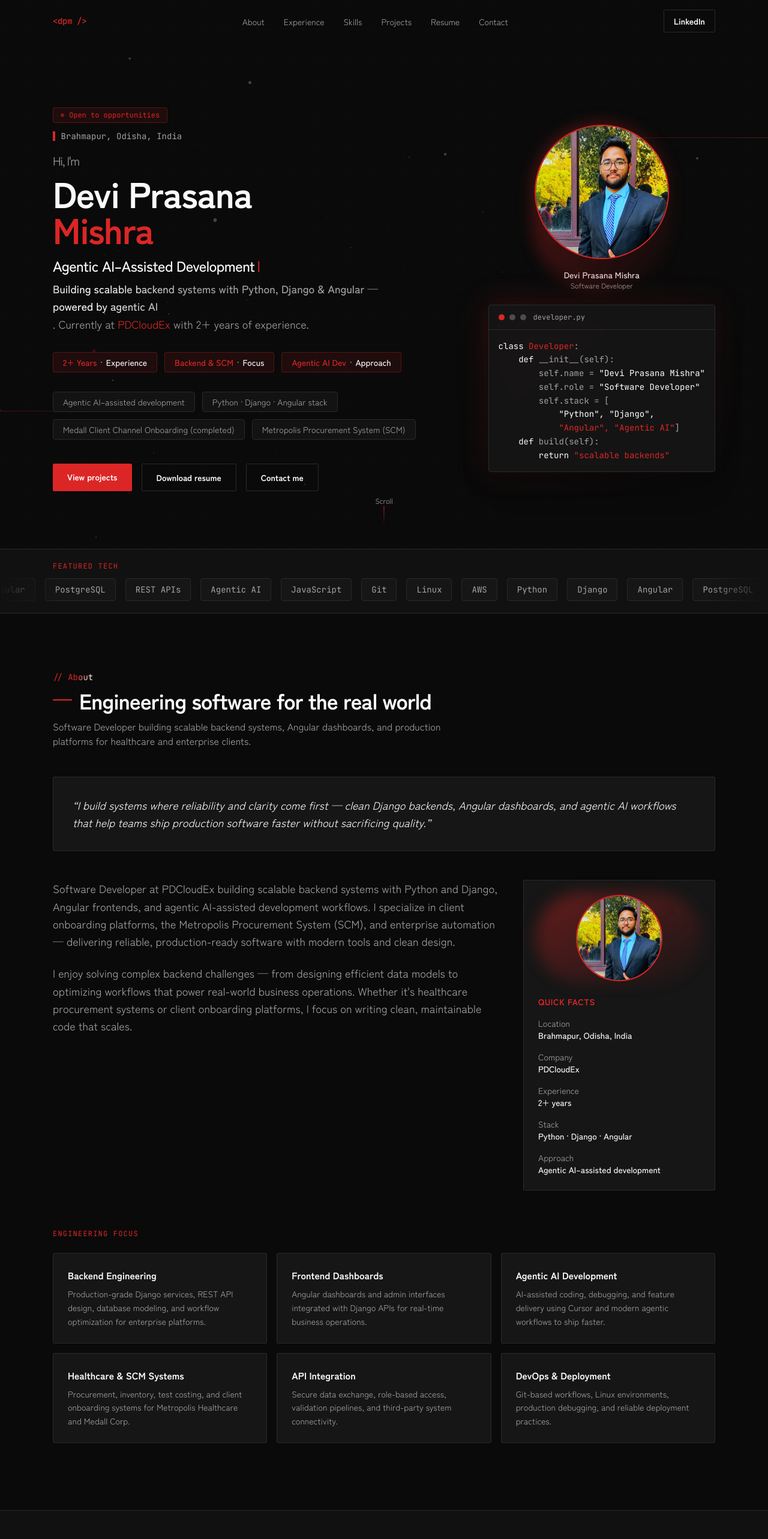
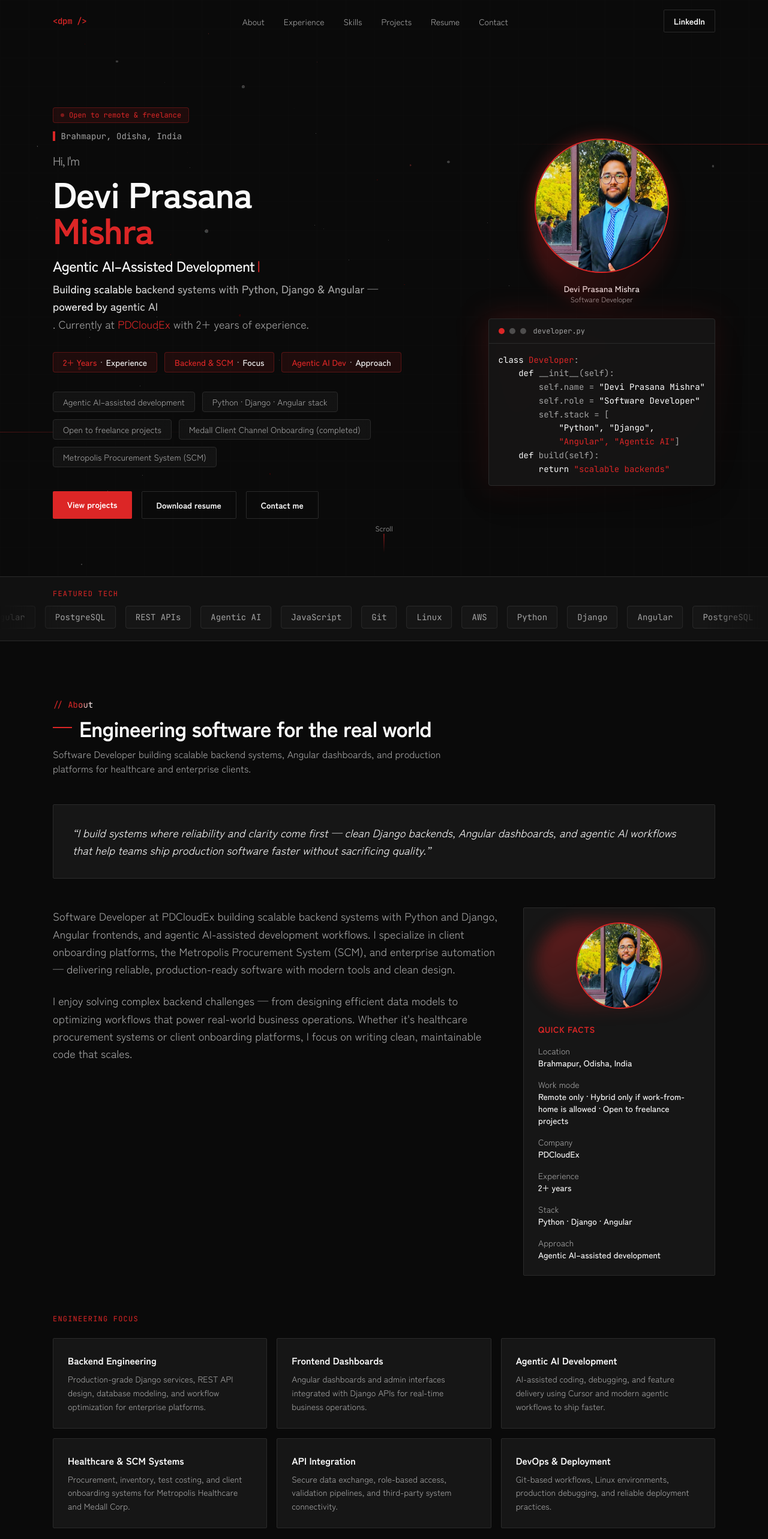
Before and after one commit to Monty25803/portfolio, a React (Vite) app: page / in a window 1280 px wide. Shown: the top 2566 px of the page at 60% size. Built offline with nearby package versions, Linux system fonts and the light colour scheme.

Commit message:
Add freelance availability to portfolio

```diff
--- a/src/components/About.jsx
+++ b/src/components/About.jsx
@@ -44,6 +44,7 @@ export default function About() {
               </h3>
               <dl className="space-y-4 text-sm">
                 <Fact label="Location" value={profile.location} />
+                <Fact label="Work mode" value={profile.workPreference} />
                 <Fact label="Company" value={profile.company} />
                 <Fact label="Experience" value={profile.experienceYears} />
                 <Fact label="Stack" value="Python · Django · Angular" />
--- a/src/components/Contact.jsx
+++ b/src/components/Contact.jsx
@@ -31,7 +31,7 @@ export default function Contact() {
                 compact
                 label="Contact"
                 title="Let's build something great"
-                subtitle="Open to software development roles, backend engineering positions, and collaboration opportunities."
+                subtitle="Open to remote roles, freelance projects, and collaborations — hybrid only when work-from-home is allowed."
               />
 
               <ProfilePhoto variant="sidebar" className="mb-8 lg:hidden" showCaption={false} />
--- a/src/components/Hero.jsx
+++ b/src/components/Hero.jsx
@@ -31,7 +31,7 @@ export default function Hero() {
             {profile.openToWork && (
               <p className="mb-3 inline-flex items-center gap-2 rounded-sm border border-[var(--color-accent)]/30 bg-[var(--color-accent)]/10 px-3 py-1 font-mono text-xs text-[var(--color-accent)]">
                 <span className="h-1.5 w-1.5 animate-pulse rounded-full bg-[var(--color-accent)]" />
-                Open to opportunities
+                Open to remote & freelance
               </p>
             )}
             <p className="mb-4 flex items-center font-mono text-sm text-[var(--color-muted)]">
--- a/src/data/profile.js
+++ b/src/data/profile.js
@@ -12,7 +12,9 @@ export const profile = {
   company: "PDCloudEx",
   experienceYears: "2+ years",
   openToWork: true,
-  availability: "Available for immediate start · Open to remote, hybrid & on-site",
+  openToFreelance: true,
+  workPreference: "Remote only · Hybrid only if work-from-home is allowed · Open to freelance projects",
+  availability: "Available for immediate start · Remote only · Hybrid (WFH) · Freelance projects welcome",
   resumeUrl: "/resume.pdf",
   resumeUpdated: "July 2026",
   primaryStack: ["Python", "Django", "Angular", "PostgreSQL", "Agentic AI"],
@@ -40,6 +42,7 @@ export const profile = {
   highlights: [
     "Agentic AI–assisted development",
     "Python · Django · Angular stack",
+    "Open to freelance projects",
     "Medall Client Channel Onboarding (completed)",
     "Metropolis Procurement System (SCM)",
   ],
```
